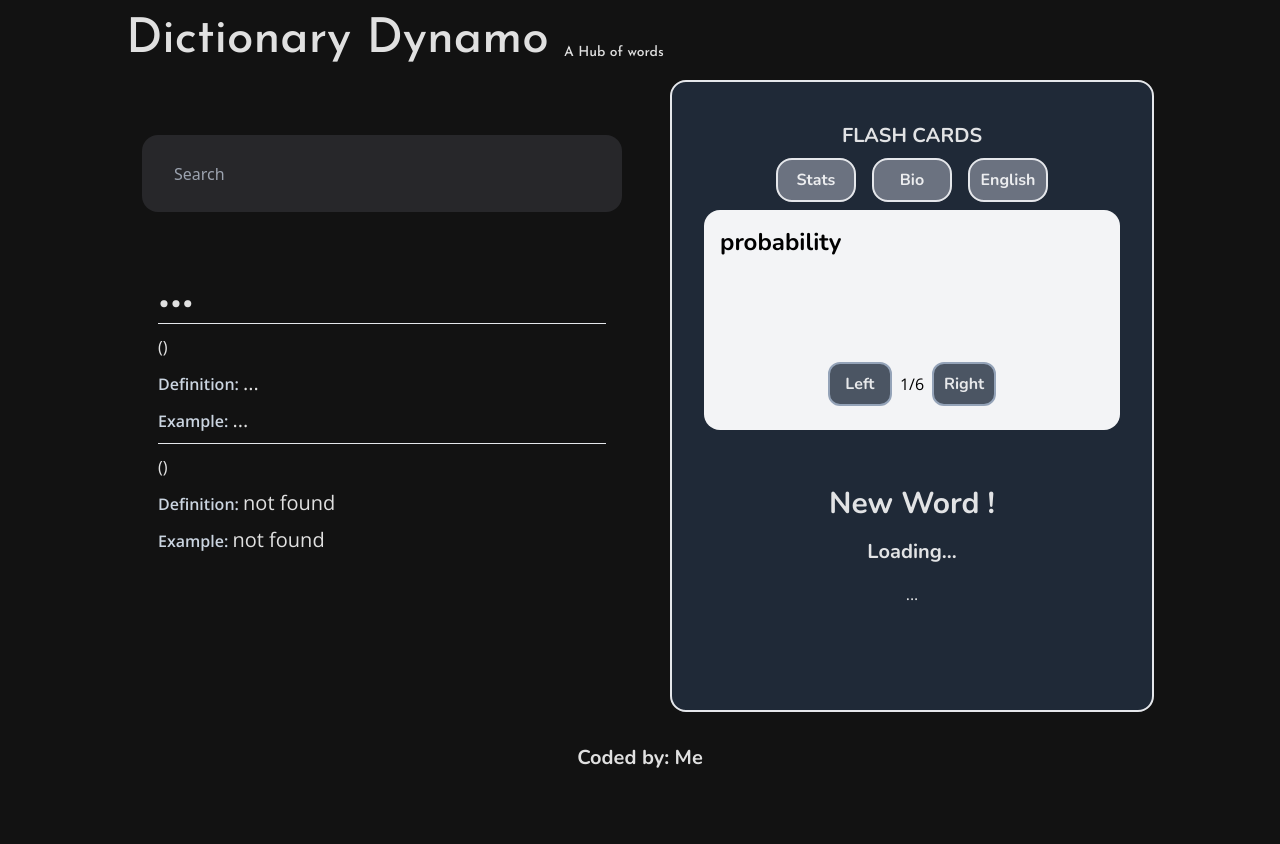
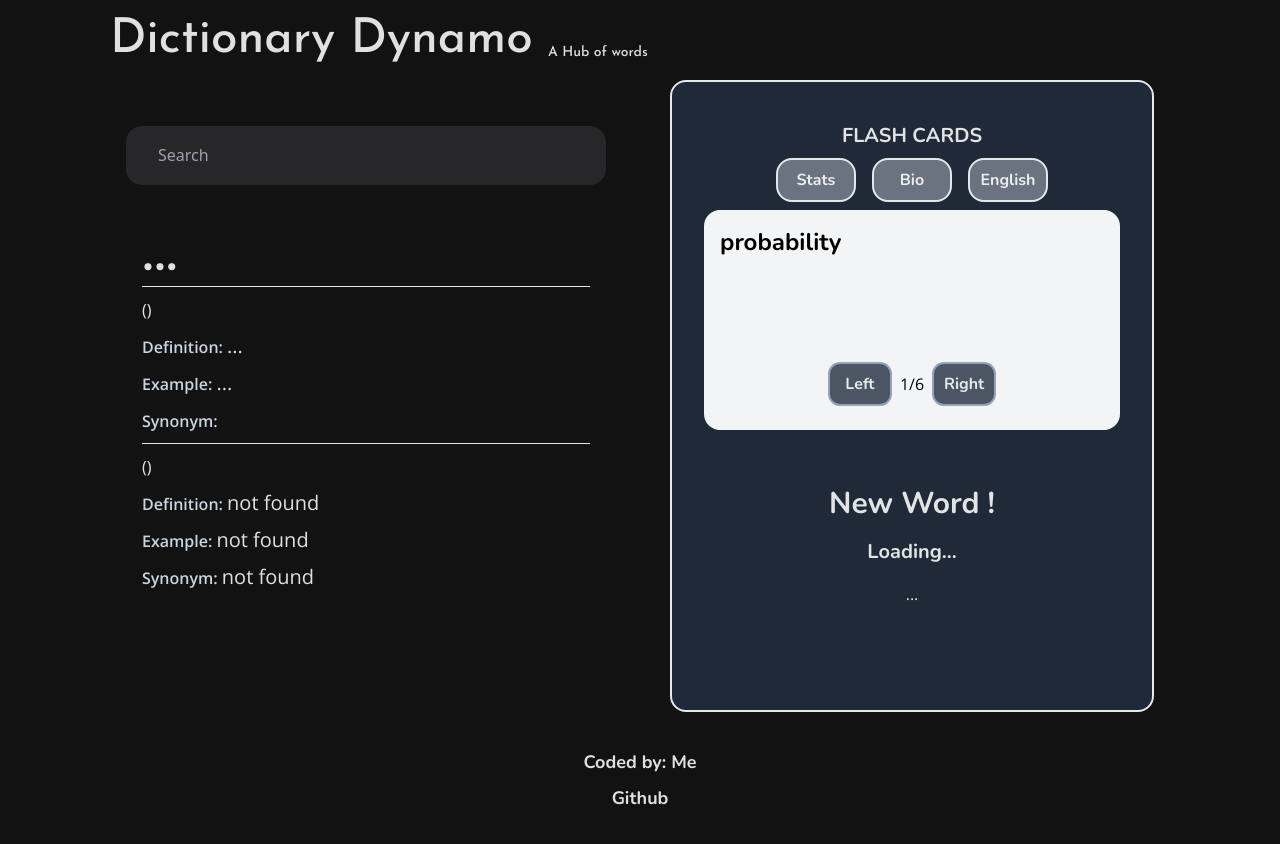
Before and after one commit to Denito37/dictionary_dynamo, a React (Vite) app: page / in a window 1280 px wide. Shown: the top 844 px of the page. Before the commit the page ends 804 px from the top, so only its background shows below. Built offline with nearby package versions, Linux system fonts and the light colour scheme; no server answers.

Commit message:
added info to dictionary, improve input handling

```diff
--- a/src/App.jsx
+++ b/src/App.jsx
@@ -11,7 +11,7 @@ function App() {
       <Header />
       <div className=" my-4 md:flex md:gap-x-8">
         <Dictionary />
-        <div className=" bg-gray-800 p-4 rounded-2xl border-2">
+        <div className=" bg-gray-800 p-4 mx-4 rounded-2xl border-2">
           <Flash />
           <WOTD />
         </div>
--- a/src/components/dictionary.jsx
+++ b/src/components/dictionary.jsx
@@ -2,12 +2,15 @@ import { useState, useEffect } from "react";
 
 export default function Dictionary(){
     const [word, setWord] = useState('...');
-    const [speech, setSpeech] = useState('')
-    const [secondSpeech, setSecondSpeech] = useState('')
+    const [pronounce, setPronounce] = useState('');
+    const [speech, setSpeech] = useState('');
+    const [secondSpeech, setSecondSpeech] = useState('');
     const [definition, setDefinition] = useState('...');
     const [secondDefinition, setSecondDefinition] = useState('...');
     const [example, setExample] = useState('...');
     const [secondExample, setSecondExample] = useState('...');
+    const [synonym, setSynonym] = useState('')
+    const [secondSynonym, setSecondSynonym] = useState('')
     const [input, setInput]= useState('hello');
 
     const getWord = async ()=>{
@@ -16,19 +19,24 @@ export default function Dictionary(){
             if(!obj.ok){throw new Error}
             let text = await obj.json();
             setWord(text[0].word);
+            setPronounce(text[0].phonetic);
             setSpeech(text[0].meanings[0].partOfSpeech)
             setDefinition(text[0].meanings[0].definitions[0].definition)
             setExample(text[0].meanings[0].definitions[0].example)
+            setSynonym(text[0].meanings[0].synonyms[0])
             setSecondSpeech(text[0].meanings[1].partOfSpeech)
             setSecondDefinition(text[0].meanings[1].definitions[0].definition)
             setSecondExample(text[0].meanings[1].definitions[0].example)
+            setSecondSynonym(text[0].meanings[1].synonyms[0])
         }
         catch(error){
             console.error(`error ${error}`)
             setSecondDefinition("not found")
             setSecondExample('not found')
+            setSecondSynonym('not found')
             // ! set error on what causes error ; currently sets 2nd def as "not found" if any of them have an error
         }
+        if(input === ''){setInput('hello')}
     }
 
     useEffect(() => {
@@ -40,14 +48,17 @@ export default function Dictionary(){
             <input onChange={event => setInput(event.target.value)} className=" bg-zinc-800 text-base px-8 py-6 rounded-2xl h-3/6 w-full  " type="text" placeholder="Search" />
             <section className="p-4 my-4 h-full">
                 <h2 className=" text-5xl capitalize">{word}</h2>
+                <p>{pronounce}</p>
                 <hr className="my-2" />
                 <small>({speech})</small>
                 <p className ="my-2"><small className=" font-bold text-slate-300">Definition: </small>{definition}</p>
                 <p className ="my-2"> <small className=" font-bold text-slate-300">Example: </small>{example}</p>
+                <p className ="my-2"> <small className=" font-bold text-slate-300">Synonym: </small>{synonym}</p>
                 <hr className=" my-2" />
                 <small>({secondSpeech})</small>
                 <p className ="my-2"><small className=" font-bold text-slate-300">Definition: </small>{secondDefinition}</p>
                 <p className ="my-2"> <small className=" font-bold text-slate-300">Example: </small>{secondExample}</p>
+                <p className ="my-2"> <small className=" font-bold text-slate-300">Synonym: </small>{secondSynonym}</p>
             </section>
         </article>
     )
--- a/src/components/zfooter.jsx
+++ b/src/components/zfooter.jsx
@@ -1,8 +1,9 @@
 export default function Footer(){
     return(
         <>
-            <footer>
-                <h2 className="text-xl text-center p-4">Coded by: <a href="https://denito37.github.io/wdp/" target="_blank" rel="noopener noreferrer">Me</a> </h2>
+            <footer className="p-4">
+                <h2 className="text-lg text-center p-1">Coded by: <a href="https://denito37.github.io/wdp/" target="_blank" rel="noopener noreferrer">Me</a> </h2>
+                <h2 className="text-lg text-center p-1"><a href="https://github.com/Denito37" target="_blank" rel="noopener noreferrer">Github</a></h2>
             </footer>
         </>
     )
```
